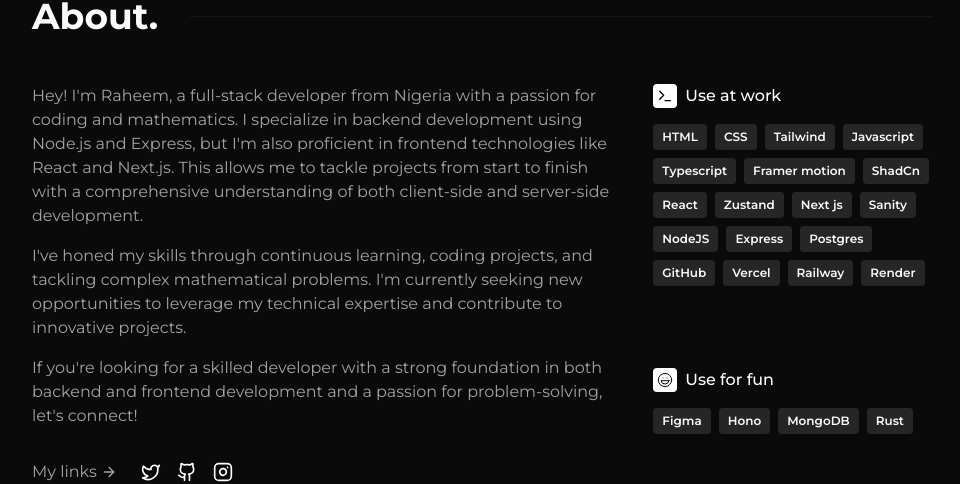
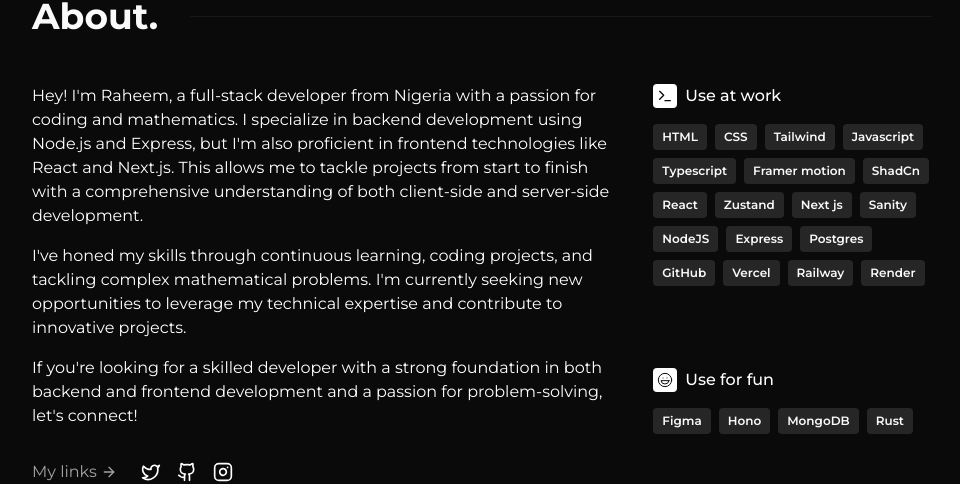
Before and after one commit to R4heem-Orekoya/redoxx, a Next.js app: page / in a window 1280 px wide. Shown: the part 276-760 px from the top of the page, without its empty margins (158-1118 px from the left). Built offline with nearby package versions, Linux system fonts and the light colour scheme; no server answers.

Commit message:
added links in contact section

```diff
--- a/src/components/BlogTemplate.tsx
+++ b/src/components/BlogTemplate.tsx
@@ -54,7 +54,7 @@ const BlogTemplate = ({ slug }: { slug: string }) => {
                   <span>{" " + data.timeToRead} min read</span>
                </p>
 
-               <div className="text-muted-foreground py-6 prose max-sm:prose-ul:list-none max-sm:prose-ul:p-0 max-sm:prose-ul:text-sm prose-strong:text-white prose-h2:text-white max-sm:prose-p:text-sm">
+               <div className="text-white py-6 prose max-sm:prose-ul:p-0 prose-strong:text-white prose-h2:text-white">
                   <PortableText
                      value={data.content}
                      components={components}
--- a/src/components/sections/About.tsx
+++ b/src/components/sections/About.tsx
@@ -9,7 +9,7 @@ const About = () => {
          <SectionHeading title="About"/>
          <div className="grid grid-cols-1 md:grid-cols-6 gap-8 mt-12">
             <div className="col-span-1 md:col-span-4">
-               <div className="grid gap-4 max-sm:text-sm text-muted-foreground">
+               <div className="grid gap-4 text-white">
                   <p>
                      Hey! I&apos;m Raheem, a full-stack developer from Nigeria
                      with a passion for coding and mathematics. I specialize
--- a/src/components/sections/Contact.tsx
+++ b/src/components/sections/Contact.tsx
@@ -8,7 +8,7 @@ const Contact = () => {
             <SectionHeading title="Contact" className="mx-auto" hasLine={false} />
             <p className="text-center max-sm:text-sm mt-4 text-muted-foreground">
                Shoot me an email if you want to connect!
-               You can also find me on <span className="text-white font-medium hover:underline"><a href="#">Twitter</a></span> or <span className="text-white font-medium hover:underline"><a href="#">Instagram </a></span>
+               You can also find me on <span className="text-white font-medium hover:underline"><a href="x.com/Redoxx_code">Twitter</a></span> or <span className="text-white font-medium hover:underline"><a href="instagram.com/redoxx_code">Instagram </a></span>
                if that&apos;s more your speed.
             </p>
             <a href="mailto:raheemorekoya1@gmail.com" className="flex items-center justify-center gap-2 mt-4 opacity-70 hover:opacity-100 max-sm:text-sm">
```
